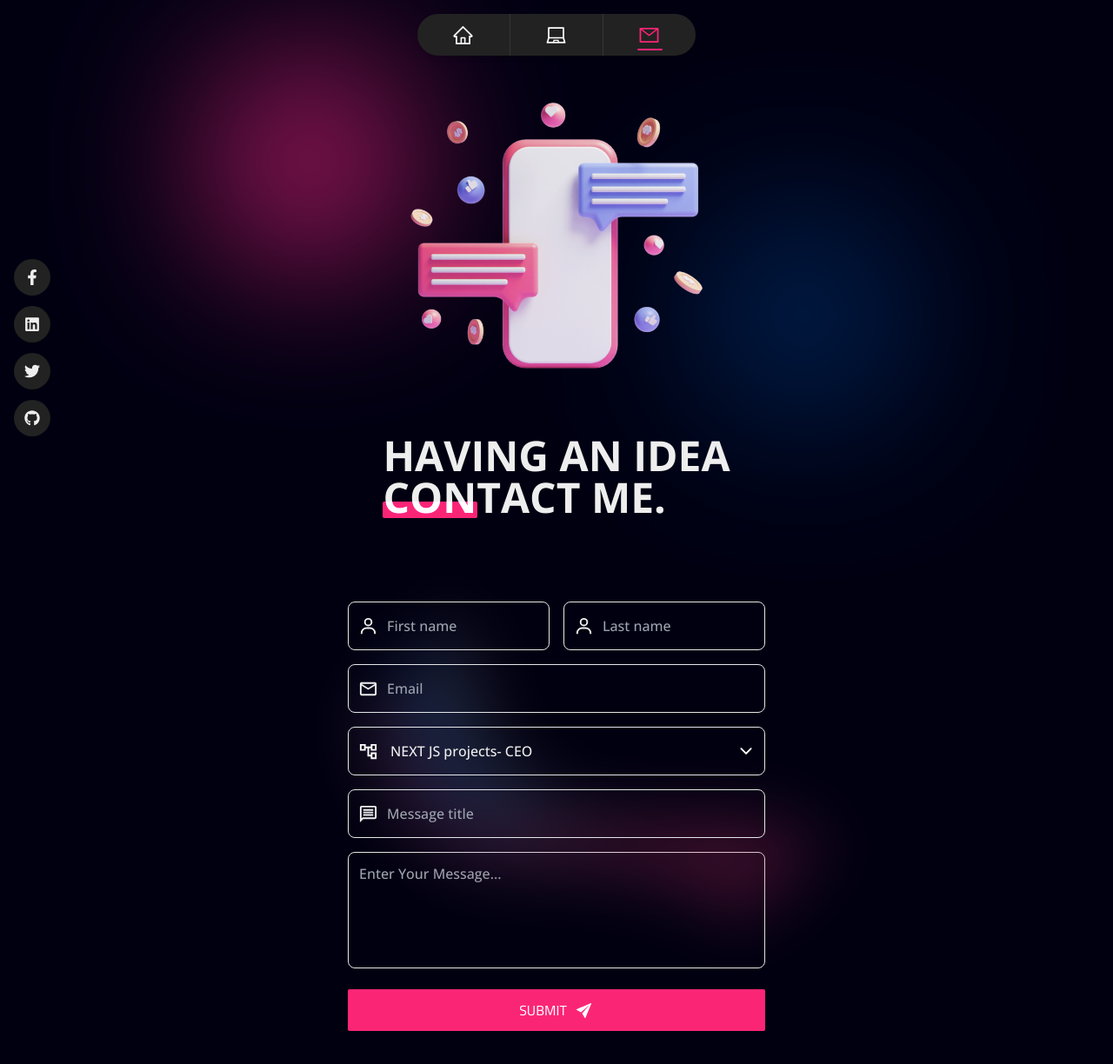
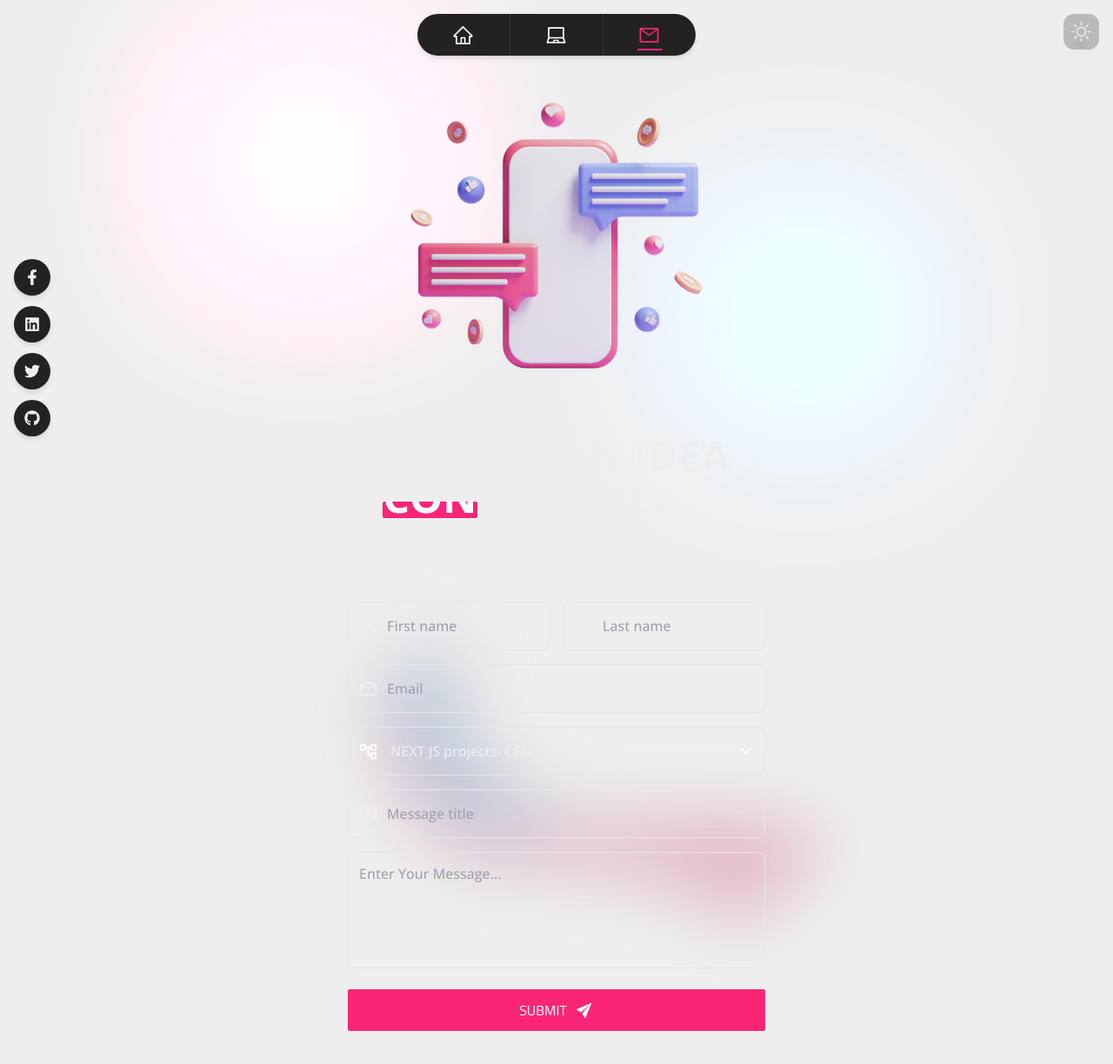
Before and after one commit to YousefAboAisha/Resume, a Next.js app: page /contact in a window 1280 px wide. Shown: the top 1224 px of the page at 87% size. Built offline with nearby package versions, Linux system fonts and the light colour scheme.

Commit message:
Added Dark theme functionality

```diff
--- /dev/null
+++ b/Components/ThemeToggler.tsx
@@ -0,0 +1,28 @@
+import { useTheme } from "next-themes"
+import { useEffect, useState } from "react"
+import { BsSun, BsMoon } from "react-icons/bs"
+
+const ThemeToggler = () => {
+  const { theme, setTheme } = useTheme()
+
+  const [mounted, setMounted] = useState(false)
+  useEffect(() => setMounted(true), [])
+  if (!mounted) return null
+
+  console.log(theme)
+
+  return (
+    <div
+      className="fixed flex justify-center items-center p-2 right-4 top-4 rounded-xl border-light border font-bold cursor-pointer duration-500 bg-[#00000038] backdrop-blur-md z-50"
+      onClick={() => setTheme(theme === "light" ? "dark" : "light")}
+    >
+      {theme === "light" ? (
+        <BsMoon size={23} className="shadow-xl" title="Change to light theme" />
+      ) : (
+        <BsSun size={23} className="shadow-xl" title="Change to dark theme" />
+      )}
+    </div>
+  )
+}
+
+export default ThemeToggler
--- a/Components/UI/Select.tsx
+++ b/Components/UI/Select.tsx
@@ -41,7 +41,7 @@ const Select = ({ title, options, icon, style, ...rest }: SelectProps) => {
           return (
             <option
               key={elem.id}
-              className="bg-secondary p-2"
+              className="bg-background p-2"
               value={elem.id}
               onChange={() => setIsActive(false)}
             >
--- a/Components/UI/TextArea.tsx
+++ b/Components/UI/TextArea.tsx
@@ -5,10 +5,9 @@ type TextAreaProps = {
   style?: string
 } & React.ComponentProps<"textarea">
 
-const TextArea = ({ value, placeholder, style, ...rest }: TextAreaProps) => {
+const TextArea = ({ placeholder, style, ...rest }: TextAreaProps) => {
   return (
     <textarea
-      value={value}
       {...rest}
       className={`px-3 pt-3 border rounded-[8px] outline-none duration-300 w-full focus:valid:border-primary focus:border-primary
       disabled:cursor-not-allowed bg-transparent resize-none ${style}`}
--- a/Containers/Contact/ContactForm.tsx
+++ b/Containers/Contact/ContactForm.tsx
@@ -18,8 +18,8 @@ const ContactForm = () => {
     FirstName: "",
     LastName: "",
     Email: "",
-    projectType: "",
-    messageTitle: "",
+    ProjectType: "",
+    MessageTitle: "",
     Message: "",
   })
 
@@ -31,7 +31,7 @@ const ContactForm = () => {
           width={100}
           height={100}
           alt="Pattern image"
-          className="abs-center w-full h-full blur-2xl opacity-30 z-0 rotate-45"
+          className="abs-center w-full h-full blur-2xl opacity-30 -z-10 rotate-45"
         />
 
         <div className="w-full grid grid-cols-1 md:grid-cols-2 gap-4">
@@ -77,11 +77,11 @@ const ContactForm = () => {
         <Select
           title="Select project type"
           options={ProjectTypes}
-          value={FormData.projectType}
+          value={FormData.ProjectType}
           onChange={(e) =>
             setFormData({
               ...FormData,
-              projectType: e.target.value,
+              ProjectType: e.target.value,
             })
           }
           icon={<MdOutlineAccountTree size={23} />}
@@ -89,11 +89,11 @@ const ContactForm = () => {
 
         <Input
           placeholder="Message title"
-          value={FormData.messageTitle}
+          value={FormData.MessageTitle}
           onChange={(e) =>
             setFormData({
               ...FormData,
-              messageTitle: e.target.value,
+              MessageTitle: e.target.value,
             })
           }
           type="text"
--- a/Layout/Layout.tsx
+++ b/Layout/Layout.tsx
@@ -1,6 +1,7 @@
 import React from "react"
 import Navbar from "../Components/Navbar"
 import Socialbar from "../Components/Socialbar"
+import ThemeToggler from "../Components/ThemeToggler"
 import Spinner from "../Components/UI/Spinner"
 import useLoading from "../Hooks/useLoading"
 
@@ -15,8 +16,11 @@ const Layout = ({ children }: LayoutProps) => {
     <Spinner />
   ) : (
     <>
+      <ThemeToggler />
       <Navbar />
-      <main className="container bg-background_dark">{children}</main>
+      <body>
+        <main className="container bg-transparent">{children}</main>
+      </body>
       <Socialbar />
     </>
   )
--- a/package.json
+++ b/package.json
@@ -17,6 +17,7 @@
     "eslint-config-next": "13.0.7",
     "framer-motion": "^8.0.2",
     "next": "13.0.7",
+    "next-themes": "^0.2.1",
     "react": "18.2.0",
     "react-dom": "18.2.0",
     "react-icons": "^4.7.1",
--- a/pages/_app.tsx
+++ b/pages/_app.tsx
@@ -4,6 +4,7 @@ import "../styles/globals.css"
 import Layout from "../Layout/Layout"
 import Head from "next/head"
 import useCurrentRoute from "../Hooks/useCurrentRoute"
+import { ThemeProvider, useTheme } from "next-themes"
 
 // const ibm = IBM_Plex_Sans_Arabic({
 //   weight: ["100", "400", "700"],
@@ -31,10 +32,12 @@ const OpenSans = Open_Sans({
 
 export default function App({ Component, pageProps }: AppProps) {
   const Title = useCurrentRoute()
-  // console.log(Title)
+  const { theme } = useTheme()
 
   return (
-    <div className={`${OpenSans.variable} ${cairo.variable} min-h-[1000px]`}>
+    <div
+      className={`${theme} ${OpenSans.variable} ${cairo.variable} min-h-[1000px] bg-background_light dark:bg-background_dark`}
+    >
       <Head>
         <title>{Title}</title>
         <meta name="description" content="Generated by create next app" />
@@ -42,9 +45,11 @@ export default function App({ Component, pageProps }: AppProps) {
         <link rel="icon" href="/icon.png" />
       </Head>
 
-      <Layout>
-        <Component {...pageProps} />
-      </Layout>
+      <ThemeProvider attribute="class">
+        <Layout>
+          <Component {...pageProps} />
+        </Layout>
+      </ThemeProvider>
     </div>
   )
 }
--- a/styles/globals.css
+++ b/styles/globals.css
@@ -19,9 +19,9 @@
     @apply text-text_dark;
   }
 
-  body {
+  /* body {
     @apply bg-background_dark;
-  }
+  } */
 
   ::-webkit-scrollbar {
     @apply w-1 h-[5px];
--- a/tailwind.config.js
+++ b/tailwind.config.js
@@ -7,6 +7,9 @@ module.exports = {
     "./Containers/**/*.{js,ts,jsx,tsx}",
     "./Layout/**/*.{js,ts,jsx,tsx}",
   ],
+
+  darkMode: "class",
+
   theme: {
     extend: {
       colors: {
```
Also changed, not shown: Hooks/useLocalStorage.tsx (added, +7 -0 lines), 1 other file (tests, documents, lock files or other folders).
